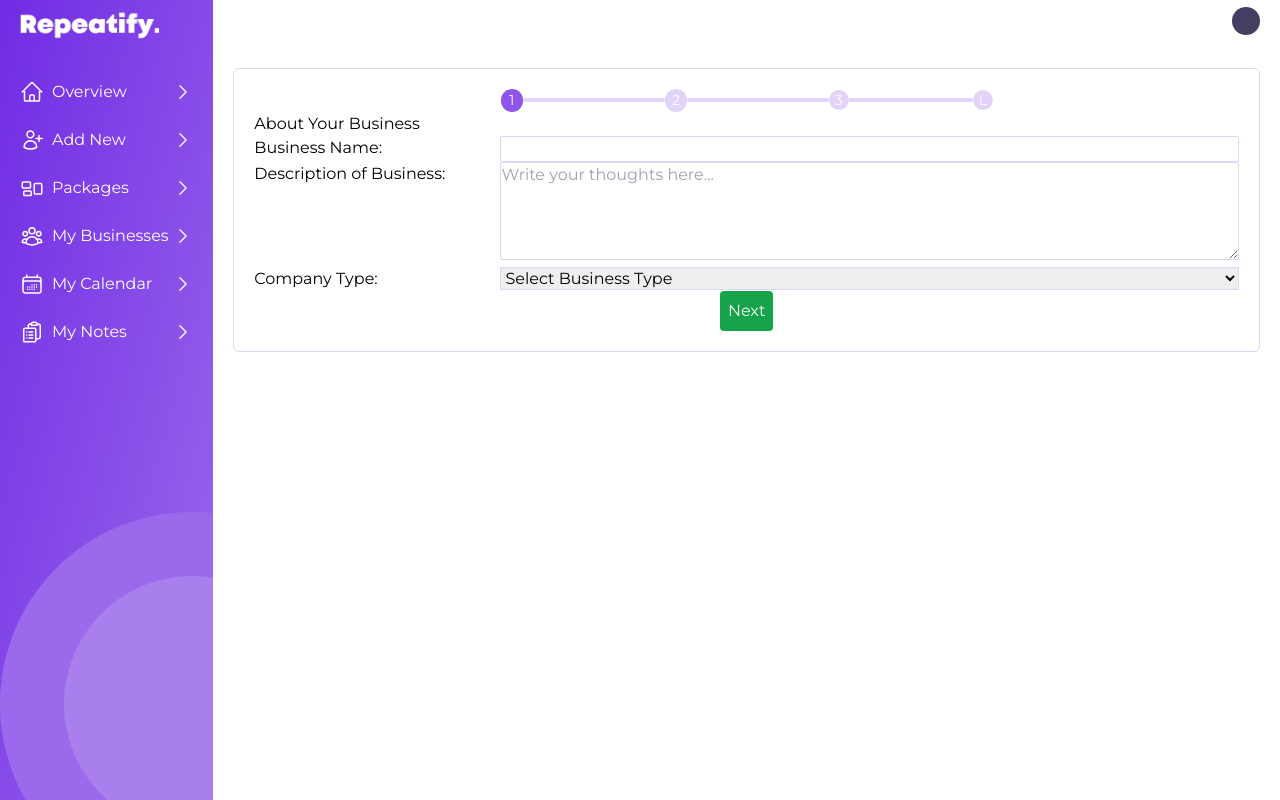
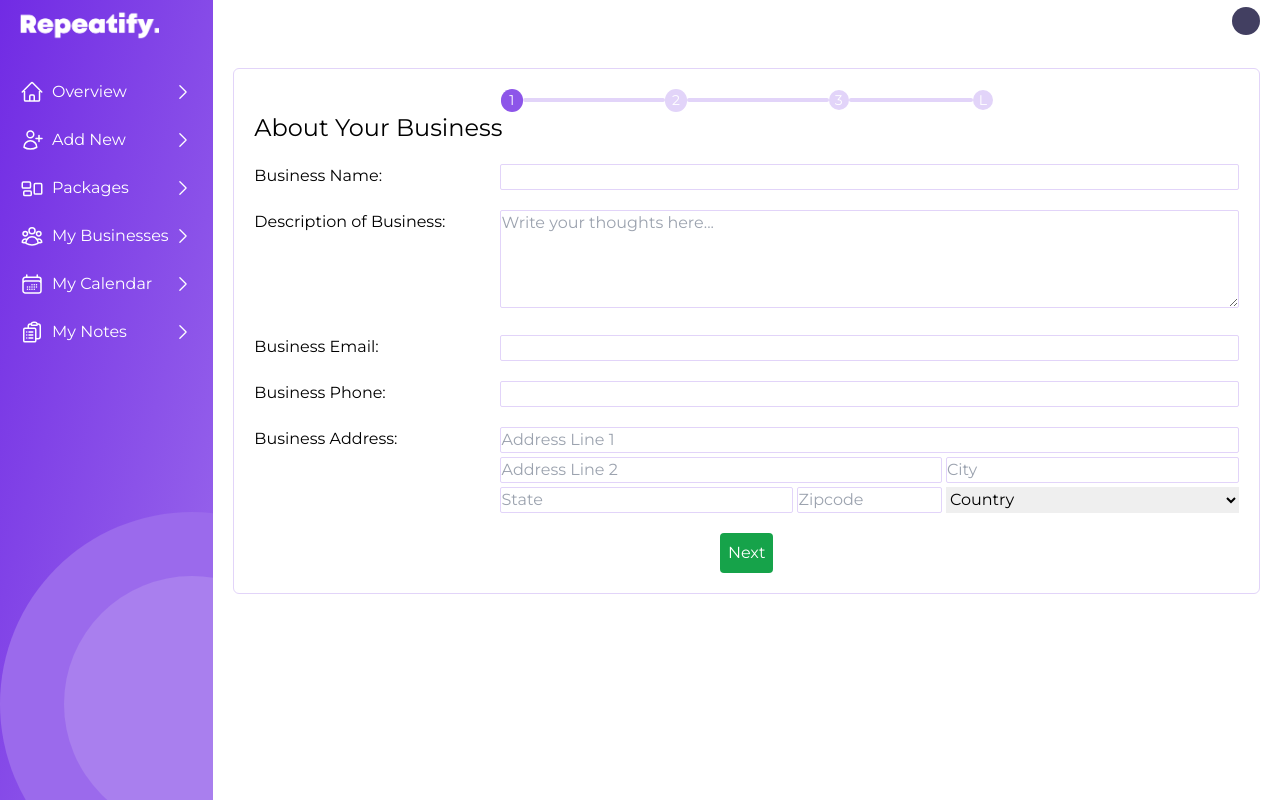
Before and after one commit to orgharoy/saas-bros_employee, a React (Create React App) app: page /register-business in a window 1280 px wide. Built offline with nearby package versions, Linux system fonts and the light colour scheme.

Commit message:
some editings

```diff
--- a/src/App.js
+++ b/src/App.js
@@ -19,7 +19,6 @@ function App() {
   const location = useLocation();
 
   return (
-
       <div className="grid grid-cols-6 w-screen bg-white">
         <div className="col-span-1">
           { location.pathname !== '/login' && <Navigation /> }
--- a/src/components/Navigation.js
+++ b/src/components/Navigation.js
@@ -4,7 +4,7 @@ import repeatifylogo from '../images/repeatifylogo.png';
 
 const Navigation = () => {
   return (
-    <div className="h-screen bg-gradient-to-br from-purple-1 to-purple-4 sticky top-12 text-white z-50 overflow-hidden" >
+    <div className="bg-gradient-to-br from-purple-1 to-purple-4 text-white sticky top-0 h-screen z-50 overflow-hidden" >
       <div className="h-12 px-5 flex items-center">
         <Link to="/" className="flex items-center gap-2">
           <img src={repeatifylogo} className="w-[80%]" alt="Repeatify Logo" />
--- a/src/components/RegisterNewUser/AboutBusiness.js
+++ b/src/components/RegisterNewUser/AboutBusiness.js
@@ -3,38 +3,51 @@ import React from 'react'
 const AboutBusiness = ({formValues, setFormValues}) => {
   return (
     <div className="w-full">
-        <h1>About Your Business</h1>
+        <h1 className='text-2xl mb-5'>About Your Business</h1>
         <div className="grid grid-cols-4">
 
-          <div className="col-span-1">
+          <div className="col-span-1 mb-5">
             <label htmlFor="businessName">Business Name:</label>
           </div>
-          <div className="col-span-3">
+          <div className="col-span-3 mb-5">
             <input type="text" name="businessName" id="businessName" value={formValues.businessName} onChange={(e) => setFormValues({...formValues, businessName:e.target.value})} className="w-full border border-purple-9 rounded-sm"/>
           </div>
 
 
-          <div className="col-span-1">
+          <div className="col-span-1 mb-5">
             <label htmlFor="businessDescription">Description of Business: </label>
           </div>
-          <div className="col-span-3">
+          <div className="col-span-3 mb-5">
             <textarea id="businessDescription" rows="4" class="w-full border border-purple-9 rounded-sm" placeholder="Write your thoughts here..."></textarea>
           </div>
 
+          <div className="col-span-1 mb-5">
+            <label htmlFor="businessEmail">Business Email:</label>
+          </div>
+          <div className="col-span-3 mb-5">
+            <input type="email" name="businessEmail" id="businessEmail" value={formValues.businessEmail} onChange={(e) => setFormValues({...formValues, businessEmail:e.target.value})}  className="w-full border border-purple-9 rounded-sm"/>
+          </div>
 
-          <div className="col-span-1">
-            <label htmlFor="businessName">Company Type: </label>
+          <div className="col-span-1 mb-5">
+            <label htmlFor="businessContactNumber">Business Phone:</label>
           </div>
-          <div className="col-span-3">
-            <select name="businessType" id="businessType" className="w-full border border-purple-9">
-               <option>Select Business Type</option>
-               <option value="Partnership">Partnership</option>
-               <option value="Private Limited Company">Private Limited Company</option>
-               <option value="Public Limited Company">Public Limited Company</option>
-               <option value="Unlimited Company">Unlimited Company</option>
-               <option value="htmlForeign Company">Foreign Company</option>
-               <option value="Limited Liability Partnership">Limited Liability Partnership</option>
-             </select>
+          <div className="col-span-3 mb-5">
+            <input type="tel" name="businessContactNumber" id="businessContactNumber" value={formValues.businessContactNumber} onChange={(e) => setFormValues({...formValues, businessContactNumber:e.target.value})}  className="w-full border border-purple-9 rounded-sm"/>
+          </div>
+
+          <div className="col-span-1 mb-5">
+            <label htmlFor="businessAddress">Business Address:</label>
+          </div>
+          <div className="col-span-3 mb-5 grid grid-cols-5 gap-1">
+            <input type="text" name="businessAddress" id="businessAddress" value={formValues.businessAddress} onChange={(e) => setFormValues({...formValues, businessAddress:e.target.value})}  className="w-full border border-purple-9 rounded-sm col-span-5" placeholder="Address Line 1"/>
+            <input type="text" name="businessAddress" id="businessAddress" value={formValues.businessAddress} onChange={(e) => setFormValues({...formValues, businessAddress:e.target.value})}  className="w-full border border-purple-9 rounded-sm col-span-3" placeholder="Address Line 2"/>
+            <input type="text" name="businessAddress" id="businessAddress" value={formValues.businessAddress} onChange={(e) => setFormValues({...formValues, businessAddress:e.target.value})}  className="w-full border border-purple-9 rounded-sm col-span-2" placeholder="City"/>
+            <input type="text" name="businessAddress" id="businessAddress" value={formValues.businessAddress} onChange={(e) => setFormValues({...formValues, businessAddress:e.target.value})}  className="w-full border border-purple-9 rounded-sm col-span-2" placeholder="State"/>
+            <input type="text" name="businessAddress" id="businessAddress" value={formValues.businessAddress} onChange={(e) => setFormValues({...formValues, businessAddress:e.target.value})}  className="w-full border border-purple-9 rounded-sm col-span-1" placeholder="Zipcode"/>
+            <select name="numberOfEmployees" id="numberOfEmployees" value={formValues.numberOfEmployees} onChange={(e) => setFormValues({...formValues, numberOfEmployees:e.target.value})} className="w-full col-span-2">
+              <option>Country</option>
+              <option value="Under 10">Malaysia</option>
+            </select>
           </div>
 
         </div>
--- /dev/null
+++ b/src/components/RegisterNewUser/BusinessDetails.js
@@ -0,0 +1,58 @@
+import React from 'react'
+
+const BusinessDetails = ({formValues, setFormValues}) => {
+  return (
+    <div className="w-full">
+        <h1 className='text-2xl mb-5'>Business Details</h1>
+        <div className="grid grid-cols-4">
+
+          <div className="col-span-1 mb-5">
+            <label htmlFor="businessRegNumber">Business Registration Number:</label>
+          </div>
+          <div className="col-span-3 mb-5">
+            <input type="text" name="businessRegNumber" id="businessRegNumber" value={formValues.businessRegNumber} onChange={(e) => setFormValues({...formValues, businessRegNumber:e.target.value})} className="w-full border border-purple-9 rounded-sm"/>
+          </div>
+
+          <div className="col-span-1 mb-5">
+            <label htmlFor="businessTaxId">Business Tax ID:</label>
+          </div>
+          <div className="col-span-3 mb-5">
+            <input type="text" name="businessTaxId" id="businessTaxId" value={formValues.businessTaxId} onChange={(e) => setFormValues({...formValues, businessTaxId:e.target.value})} className="w-full border border-purple-9 rounded-sm"/>
+          </div>
+
+          <div className="col-span-1">
+            <label htmlFor="businessName">Company Type: </label>
+          </div>
+          <div className="col-span-3 flex flex-col items-start">
+
+            <div className="flex items-center">
+              <input type="radio" value="Partnership" id="businessTypePartnership" name="business-type"/>
+              <label htmlFor="businessTypePartnership" className="pl-3">Partnership</label>
+            </div>
+            <div className="flex items-center">
+              <input type="radio" value="Private Limited Company" id="businessTypePrivateLC" name="business-type" />
+              <label htmlFor="businessTypePrivateLC" className="pl-3">Private Limited Company</label>
+            </div>
+            <div className="flex items-center">
+              <input type="radio" value="Public Limited Company" id="businessTypePublicLC" name="business-type" />
+              <label htmlFor="businessTypePublicLC" className="pl-3">Public Limited Company</label>
+            </div>
+            <div className="flex items-center">
+              <input type="radio" value="Unlimited Company" id="businessTypeUC" name="business-type" />
+              <label htmlFor="businessTypeUC" className="pl-3">Unlimited Company</label>
+            </div>
+            <div className="flex items-center">
+              <input type="radio" value="Foreign Company" id="businessTypeFC" name="business-type" />
+              <label htmlFor="businessTypeFC" className="pl-3">Foreign Company</label>
+            </div>
+            <div className="flex items-center">
+              <input type="radio" value="Limited Liability Partnership" id="businessTypeLLC" name="business-type" />
+              <label htmlFor="businessTypeLLC" className="pl-3">Limited Liability Partnership</label>
+            </div>
+          </div>
+        </div>
+    </div>
+  )
+}
+
+export default BusinessDetails
--- a/src/pages/RegisterNewUser.js
+++ b/src/pages/RegisterNewUser.js
@@ -5,6 +5,7 @@ import AboutBusiness from '../components/RegisterNewUser/AboutBusiness.js';
 import AboutMerchant from '../components/RegisterNewUser/AboutMerchant.js';
 
 import { UserContext } from '../userContext.js';
+import BusinessDetails from '../components/RegisterNewUser/BusinessDetails.js';
 
 const RegisterNewUser = () => {
   const [page, setPage] = useState(1);
@@ -165,7 +166,9 @@ const RegisterNewUser = () => {
     if(page === 1){
       return(<AboutBusiness formValues={formValues} setFormValues={setFormValues} />)
     } else if(page === 2){
-      return(<AboutMerchant formValues={formValues} setFormValues={setFormValues} />)
+      return(<BusinessDetails formValues={formValues} setFormValues={setFormValues} />)
+    } else if(page === 3){
+      return(<AboutMerchant  formValues={formValues} setFormValues={setFormValues} />)
     } else {
       return (<h1>There was an Error {page}</h1>)
     }
```
